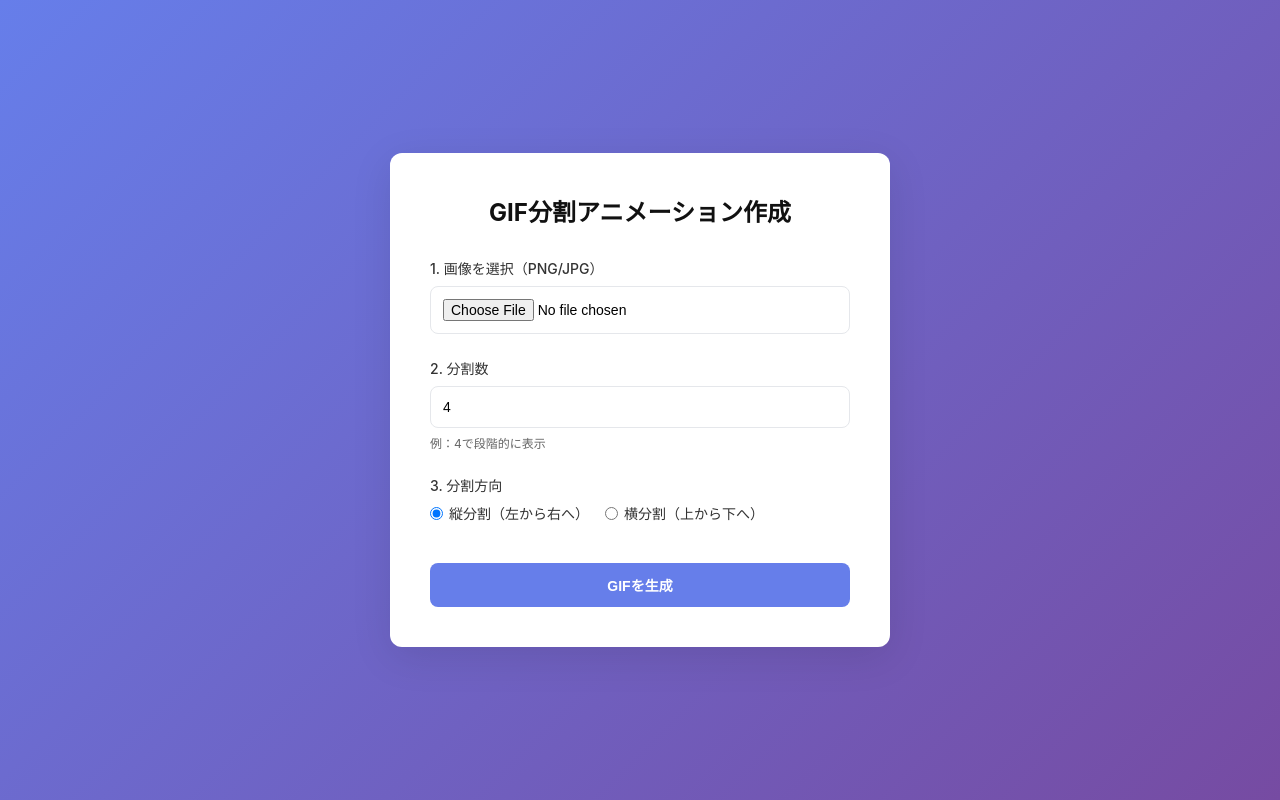
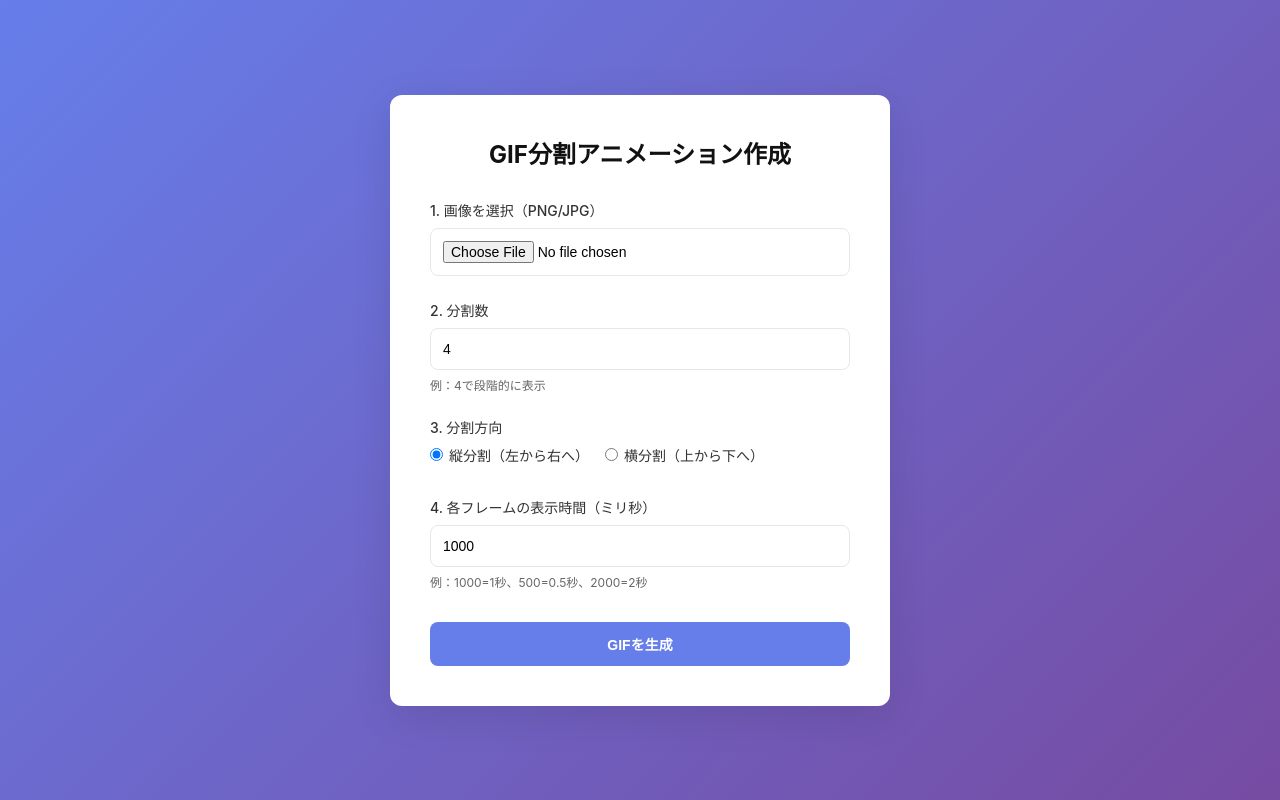
Before and after one commit to shigechyss/gif-divider-app, a Flask app: page / in a window 1280 px wide. Run offline with Flask 3, Linux system fonts and the light colour scheme.

Commit message:
Add files via upload

```diff
--- a/templates/index.html
+++ b/templates/index.html
@@ -175,6 +175,12 @@
                     </div>
                 </div>
 
+                <div class="input-group">
+                    <label for="frameDuration">4. 各フレームの表示時間（ミリ秒）</label>
+                    <input type="number" id="frameDuration" name="frame_duration" value="1000" min="100" max="5000" step="100" />
+                    <div class="hint">例：1000=1秒、500=0.5秒、2000=2秒</div>
+                </div>
+
                 <div class="status" id="status"></div>
 
                 <button type="submit" id="generateBtn">GIFを生成</button>
```
